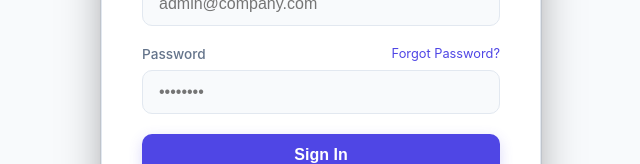
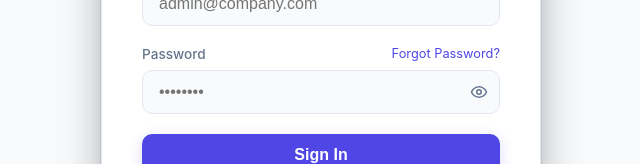
Before and after one commit to dibyanshu122/social-crm, a Next.js app in the folder frontend/: page /login in a window 1280 px wide. Shown: the part 376-540 px from the top of the page, without its empty margins (319-959 px from the left). Built offline with nearby package versions, Linux system fonts and the light colour scheme; no server answers.

Commit message:
Add Eye show/hide password toggle to login page

```diff
--- a/frontend/src/app/(auth)/login/page.tsx
+++ b/frontend/src/app/(auth)/login/page.tsx
@@ -4,11 +4,12 @@
 import { useRouter } from 'next/navigation';
 import { supabase } from '@/lib/supabase';
 import Link from 'next/link';
-import { LogIn } from 'lucide-react';
+import { LogIn, Eye, EyeOff } from 'lucide-react';
 
 export default function LoginPage() {
   const [email, setEmail] = useState('');
   const [password, setPassword] = useState('');
+  const [showPassword, setShowPassword] = useState(false);
   const [error, setError] = useState('');
   const [loading, setLoading] = useState(false);
   const router = useRouter();
@@ -63,16 +64,30 @@
               <label htmlFor="password">Password</label>
               <Link href="/forgot-password" style={{ fontSize: '0.8rem', color: 'var(--accent)', textDecoration: 'none' }}>Forgot Password?</Link>
             </div>
+            <div style={{ position: 'relative', display: 'flex', alignItems: 'center' }}>
               <input
                 id="password"
-              type="password"
+                type={showPassword ? 'text' : 'password'}
                 value={password}
                 onChange={(e) => setPassword(e.target.value)}
                 required
                 className="form-input"
                 placeholder="••••••••"
                 disabled={loading}
+                style={{ width: '100%', paddingRight: '40px' }}
               />
+              <button
+                type="button"
+                onClick={() => setShowPassword(!showPassword)}
+                style={{
+                  position: 'absolute', right: '12px', background: 'none', border: 'none',
+                  cursor: 'pointer', color: 'var(--text-muted)', display: 'flex', alignItems: 'center'
+                }}
+                title={showPassword ? 'Hide Password' : 'Show Password'}
+              >
+                {showPassword ? <EyeOff size={18} /> : <Eye size={18} />}
+              </button>
+            </div>
           </div>
           <button type="submit" className="btn-primary auth-submit" disabled={loading}>
             {loading ? 'Authenticating...' : 'Sign In'}
```
Also changed, not shown: 2 other files (tests, documents, lock files or other folders). Lines whose indentation alone changed are shown as unchanged.
